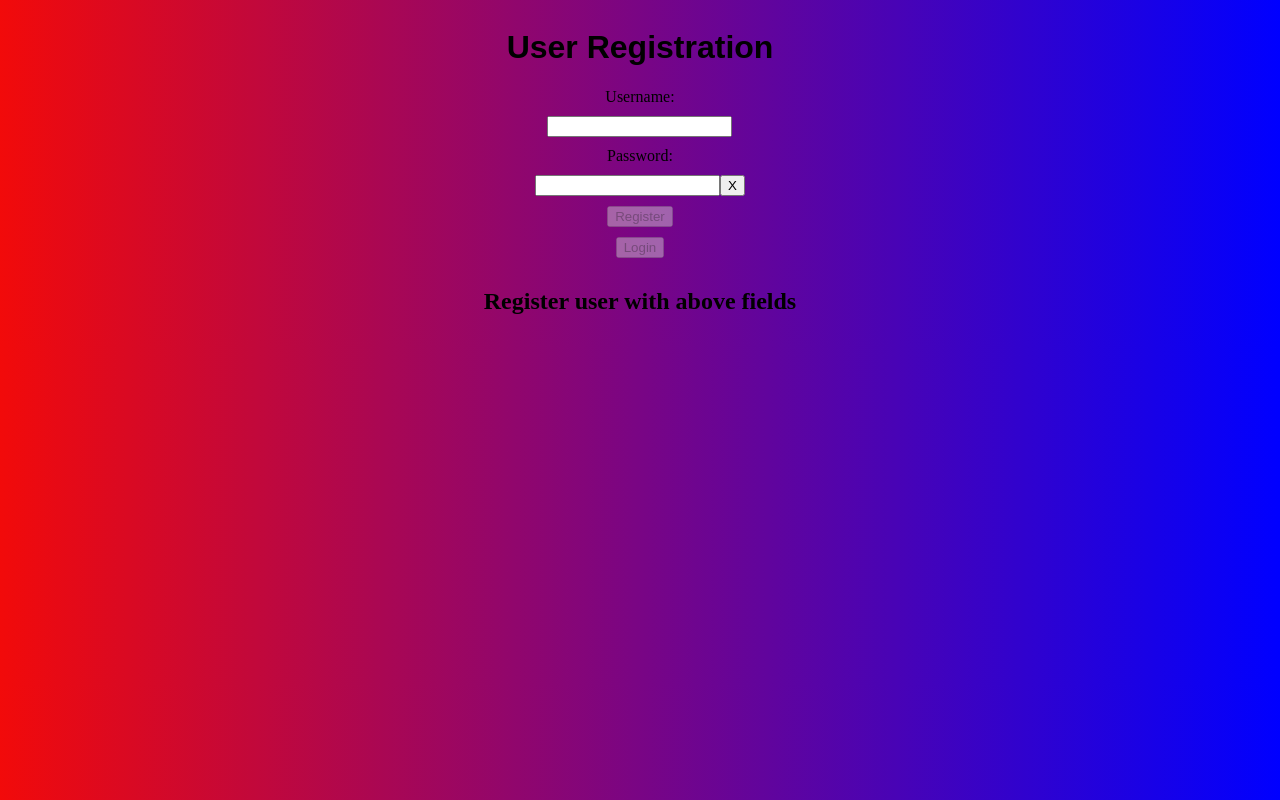
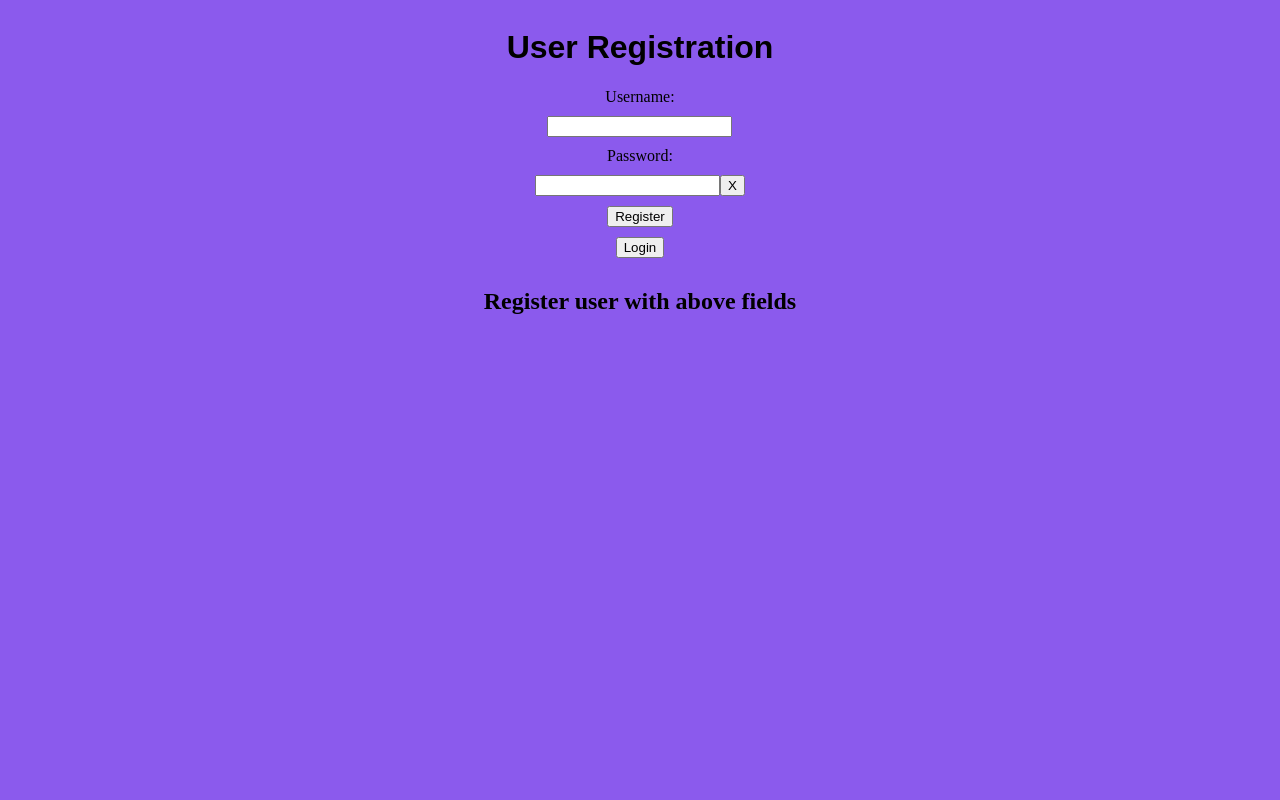
Before and after one commit to MohamadElgendy23/MERN-projects, a React (Create React App) app in the folder RecipeApp/client/: page /register in a window 1280 px wide. Built offline with nearby package versions, Linux system fonts and the light colour scheme.

Commit message:
added middleware for user authorization with token. no more route called /auth/user instead its called /auth/

```diff
--- a/RecipeApp/client/src/App.css
+++ b/RecipeApp/client/src/App.css
@@ -1,3 +1,3 @@
 body {
-  background-image: linear-gradient(to right, rgb(242, 10, 10), blue)
+  background-image: linear-gradient(45deg, #8b5aed 100%, #78ebfc 100%);
 }
--- a/RecipeApp/client/src/App.js
+++ b/RecipeApp/client/src/App.js
@@ -1,8 +1,8 @@
 import "./App.css";
 import { BrowserRouter as Router, Routes, Route } from "react-router-dom";
-import Home from "./components/home/home";
-import Register from "./components/auth/register/register";
-import Login from "./components/auth/login/login";
+import Home from "./pages/home/home";
+import Register from "./pages/auth/register/register";
+import Login from "./pages/auth/login/login";
 
 function App() {
   return (
--- a/RecipeApp/client/src/components/auth/register/register.jsx
+++ b/RecipeApp/client/src/pages/auth/register/register.jsx
@@ -37,15 +37,8 @@ export default function Register() {
             X
           </button>
         </div>
-        <button
-          onClick={handleUserRegistration}
-          disabled={!username || !password}
-        >
-          Register
-        </button>
-        <button onClick={() => navigate("/login/")} disabled={!successMessage}>
-          Login
-        </button>
+        <button onClick={handleUserRegistration}>Register</button>
+        <button onClick={() => navigate("/login/")}>Login</button>
         <h2>{successMessage || "Register user with above fields"}</h2>
       </div>
     </div>
```
Also changed, not shown: RecipeApp/client/src/pages/auth/login/login.css (added), RecipeApp/client/src/pages/auth/login/login.jsx (renamed from RecipeApp/client/src/components/auth/login/login.jsx), RecipeApp/client/src/pages/auth/register/register.css (renamed from RecipeApp/client/src/components/auth/register/register.css), RecipeApp/client/src/pages/create-recipe/create-recipe.css (added), RecipeApp/client/src/pages/create-recipe/create-recipe.jsx (added), RecipeApp/client/src/pages/home/home.css (renamed from RecipeApp/client/src/components/home/home.css), RecipeApp/client/src/pages/home/home.jsx (renamed from RecipeApp/client/src/components/home/home.jsx), RecipeApp/client/src/pages/saved-recipes/saved-recipes.css (added), RecipeApp/client/src/pages/saved-recipes/saved-recipes.jsx (added), 2 other files (tests, documents, lock files or other folders).
